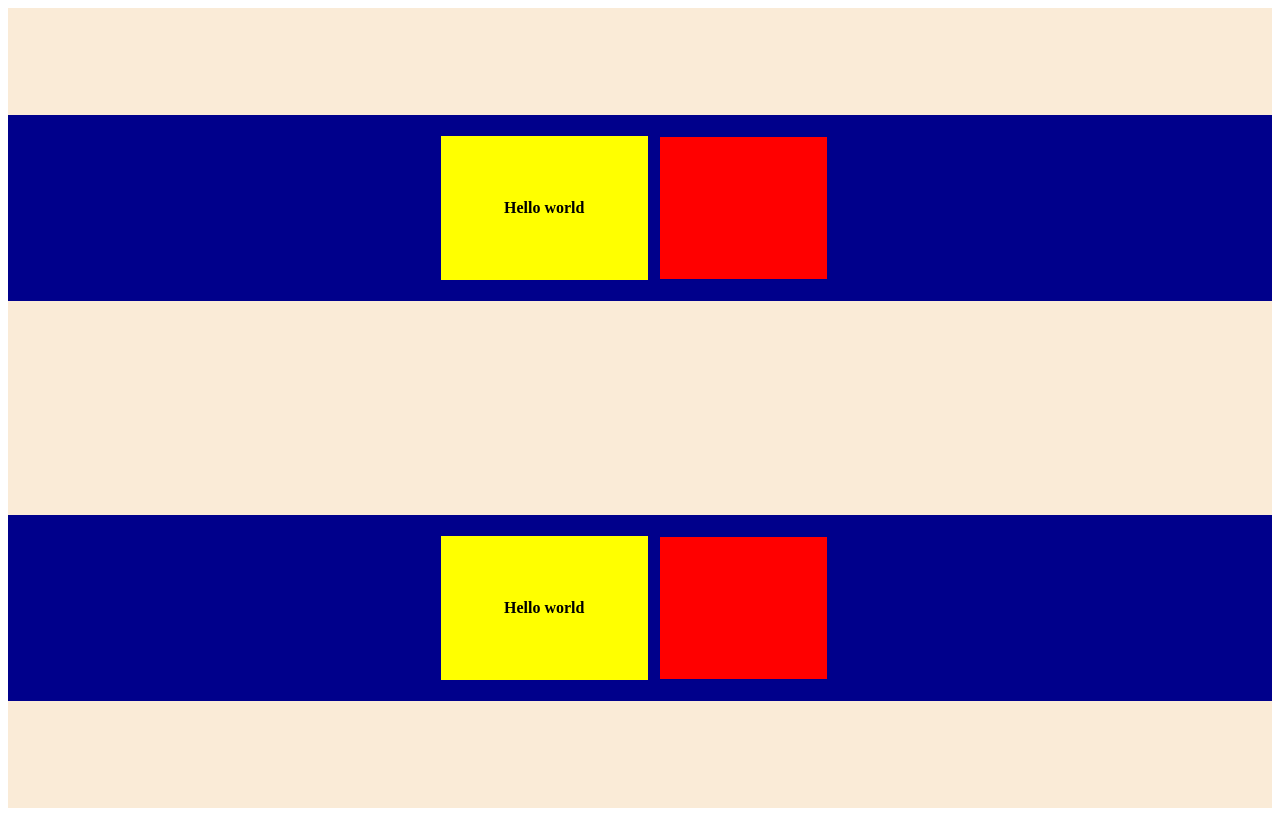
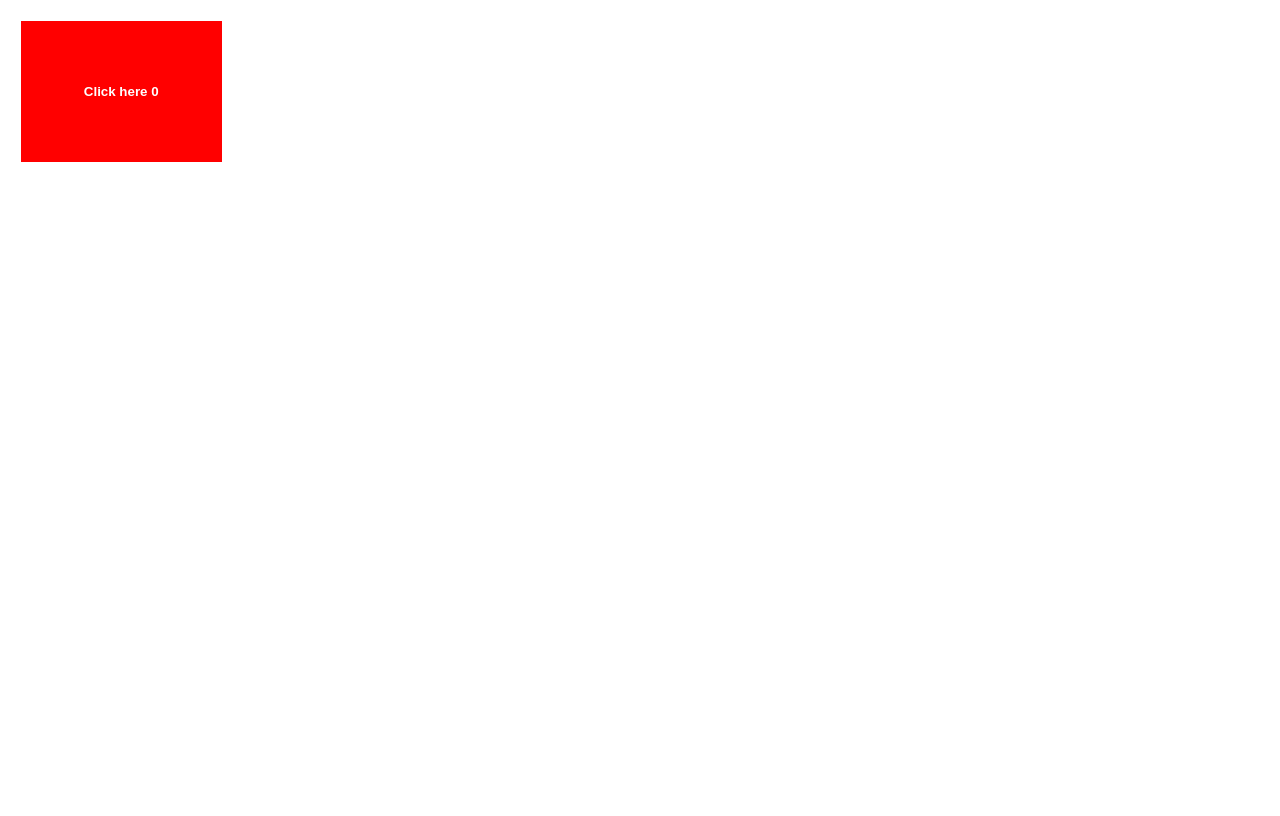
Before and after one commit to shaon07/React-Increment-decrement-button, a React (Create React App) app: page / in a window 1280 px wide. Built offline with nearby package versions, Linux system fonts and the light colour scheme.

Commit message:
1 file modified, 1 added

```diff
--- a/src/App.js
+++ b/src/App.js
@@ -2,10 +2,12 @@ import React from 'react';
 import './style.css';
 import Test from './test';
 import Shaon from './Shaon';
+// import shaonTest from './useEffect';
+import ShaonTest from './shaonTest';
 export default function App() {
   return (
     <>
-      <Shaon />
+      <ShaonTest />
     </>
   );
 }
--- /dev/null
+++ b/src/shaonTest.js
@@ -0,0 +1,16 @@
+import React from 'react';
+
+function ShaonTest() {
+  const [num, setNum] = React.useState(0);
+  function add() {
+    setNum(num + 1);
+    alert('Are You Sure to Update it');
+  }
+  return (
+    <>
+      <button onClick={add}>Click here {num}</button>
+    </>
+  );
+}
+
+export default ShaonTest;
```
